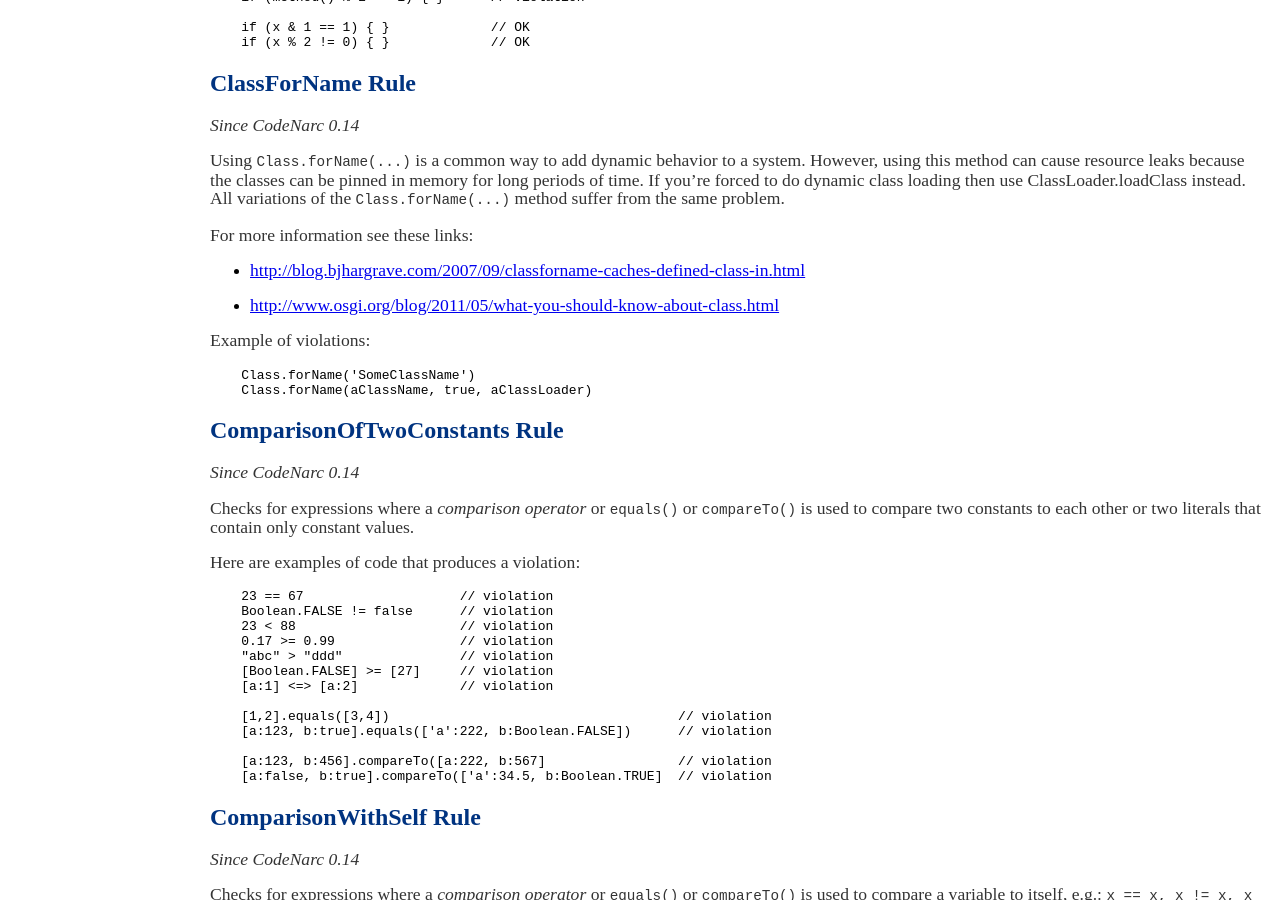
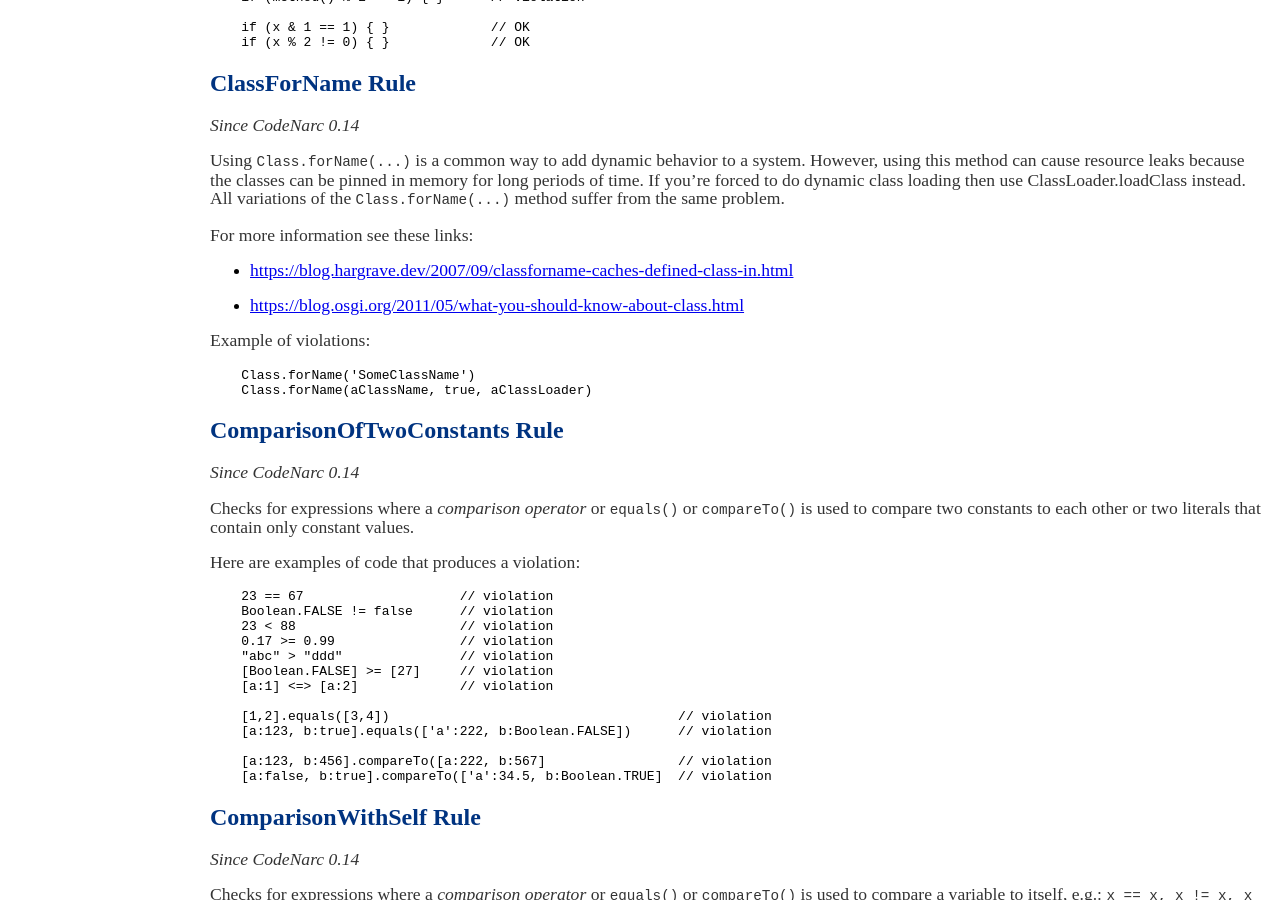
Before and after one commit to CodeNarc/CodeNarc, a Jekyll site: the page built from codenarc-rules-basic.md, in a window 1280 px wide and 900 px high, scrolled down 2184 px. Built offline with Jekyll 4.4.1, drawn with Linux system fonts in a browser that asks for light colours.

Commit message:
Issue 801: Fix broken URLs for the "Basic" ruleset
Fixed broken links as reported in issue 801:
  https://github.com/CodeNarc/CodeNarc/issues/801

Both blog entries had been moved but they stil existed

```diff
--- a/codenarc-rules-basic.md
+++ b/codenarc-rules-basic.md
@@ -158,9 +158,9 @@ same problem.
 
 For more information see these links:
 
-  * <http://blog.bjhargrave.com/2007/09/classforname-caches-defined-class-in.html>
+  * <https://blog.hargrave.dev/2007/09/classforname-caches-defined-class-in.html>
 
-  * <http://www.osgi.org/blog/2011/05/what-you-should-know-about-class.html>
+  * <https://blog.osgi.org/2011/05/what-you-should-know-about-class.html>
 
 Example of violations:
 
```
